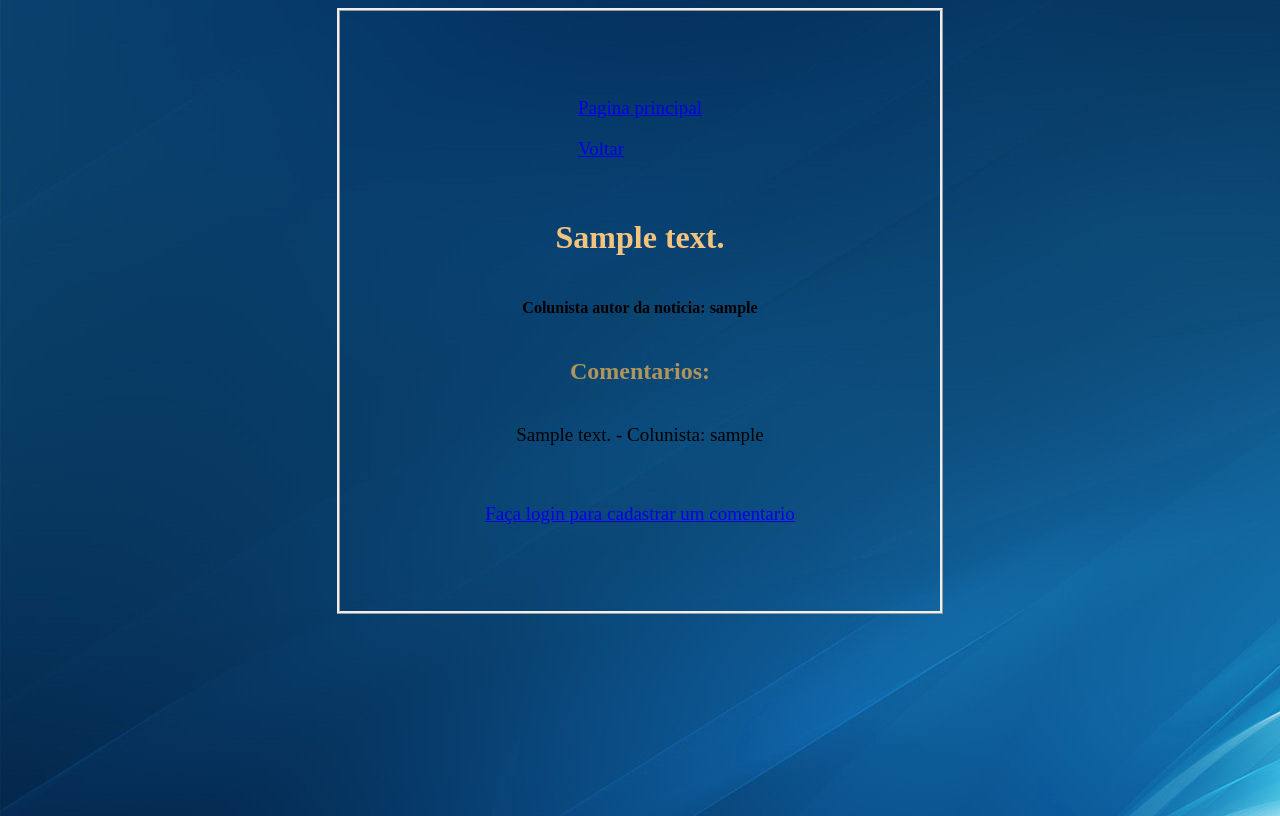
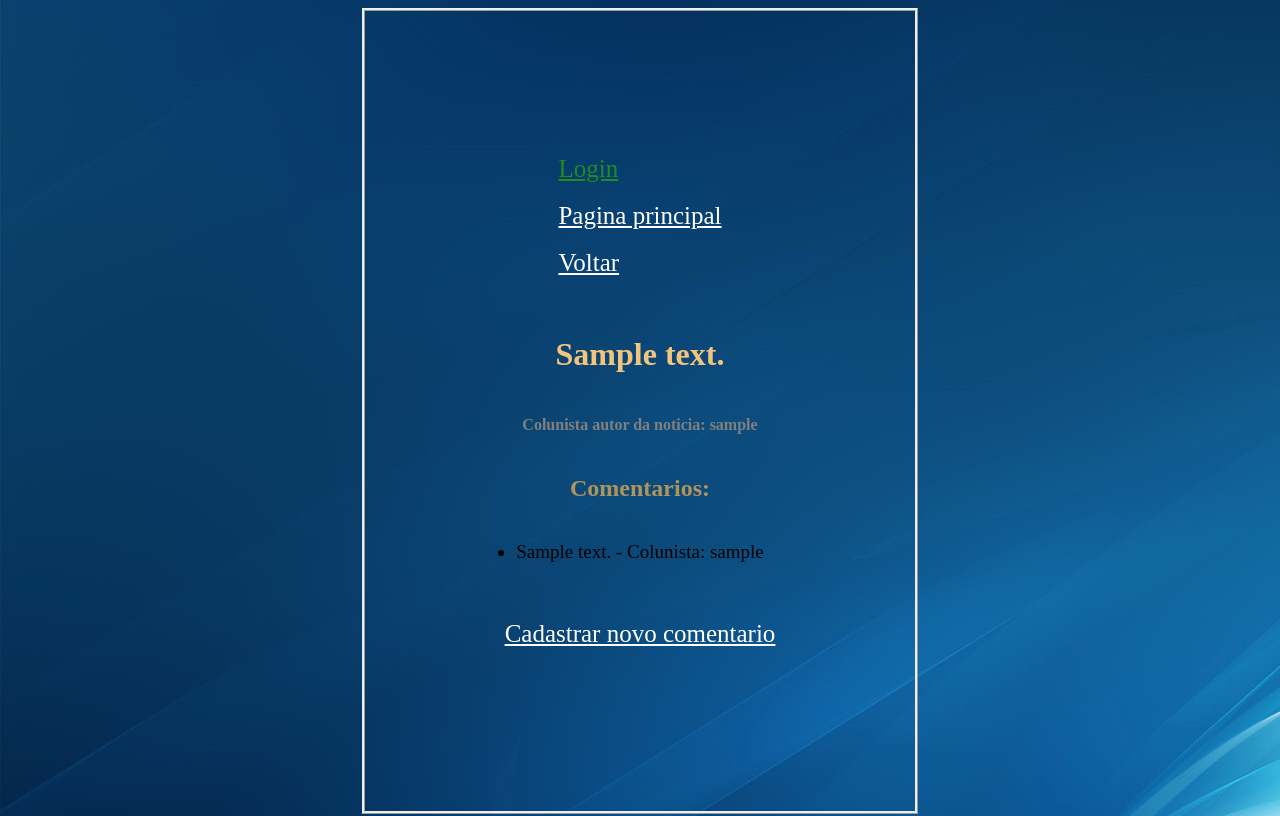
Before and after one commit to Fingoon/dsweb2022.1, a Django app: page /edicao/noticia/1/ in a window 1280 px wide. Run offline with Django 3.2, Linux system fonts and the light colour scheme; tables that the repository leaves empty hold one stand-in row (values such as "Sample post").

Commit message:
melhorias
redirect para a previous page após login forçado(next), mudança da organização de login e logout nos templates e melhorias visuais(xd)

```diff
--- a/mysite/plataforma/static/plataforma/css/style.css
+++ b/mysite/plataforma/static/plataforma/css/style.css
@@ -8,11 +8,12 @@ li a{
 }
 
 h1{
+
     color: rgb(243, 196, 126);
 
 }
-h5{
-    color: rgb(149, 243, 120);
+h4{
+    color: rgb(128, 128, 128);
 }
 h2{
     color: rgb(175, 149, 92);
@@ -21,8 +22,8 @@ h2{
     border-style: ridge;
     height: 200vh;
     text-align:center;
-    max-width: 600px;
-    max-height: 600px;
+    max-width: 550px;
+    max-height: 800px;
     margin: 0 auto;
     display: flex;
     align-items: center;
@@ -34,15 +35,29 @@ h2{
 ul{
     font-size: 19px;
     text-align: left;
-    list-style-type: none;
     padding-inline-start: 0px;
 }
 
 li{
-    text-align: left;
+    text-align: center;
 }
 
 .links{
     color: brown;
     display: inline-block;
 }
+.login{
+    color: rgb(34, 139, 34);
+    font-size: 25px;
+    text-align: left;
+}
+.logout{
+    color: rgb(171, 0, 6);
+    font-size: 25px;
+    text-align: left;
+}
+.admin{
+    color: rgb(255, 255, 255);
+    font-size: 25px;
+    text-align: left;
+}
--- a/mysite/plataforma/templates/plataforma/cadastrarcomentario.html
+++ b/mysite/plataforma/templates/plataforma/cadastrarcomentario.html
@@ -11,7 +11,9 @@
             <label for="texto">Comentario:</label>
             <input type="texto" name="texto" id="texto" placeholder="Digite seu comentario"  required>
             <input type="submit" value="Comentar">
-            <input type="hidden" name="next" value="{{ next }}">
+            {% if request.GET.next %}
+                <input type="hidden" name="next" value="{{ request.GET.next }}">
+            {% endif%}
         </form>
         </div>
     </main>
--- a/mysite/plataforma/templates/plataforma/cadastraredicao.html
+++ b/mysite/plataforma/templates/plataforma/cadastraredicao.html
@@ -11,7 +11,9 @@
             <label for="texto">Texto</label>
             <input type="texto" name="texto" id="texto" placeholder="Digite o texto da edição"  required>
             <input type="submit" value="Cadastrar edição">
-            <input type="hidden" name="next" value="{{ next }}">
+            {% if request.GET.next %}
+                <input type="hidden" name="next" value="{{ request.GET.next }}">
+            {% endif%}
         </form>
         </div>
     </main>
--- a/mysite/plataforma/templates/plataforma/cadastrarnoticia.html
+++ b/mysite/plataforma/templates/plataforma/cadastrarnoticia.html
@@ -11,7 +11,9 @@
             <label for="texto">Texto da noticia</label>
             <input type="texto" name="texto" id="texto" placeholder="Digite o texto da noticia"  required>
             <input type="submit" value="Cadastrar noticia">
-            <input type="hidden" name="next" value="{{ next }}">
+            {% if request.GET.next %}
+                <input type="hidden" name="next" value="{{ request.GET.next }}">
+            {% endif%}
         </form>
     </div>
     </main>
--- a/mysite/plataforma/templates/plataforma/detailnoticia.html
+++ b/mysite/plataforma/templates/plataforma/detailnoticia.html
@@ -10,12 +10,14 @@
 </head>
 <body>
     <div class="center">
+        <ul>
             {% if request.user.colunista %}
-            <p><a class="logout" href="{% url 'plataforma:logout' %}">Logout</a></p>
+                <a class="logout" href="{% url 'plataforma:logout' %}">Logout</a>
+            {% else %}
+                <a class="login" href="{% url 'plataforma:login'%}">Login</a>
             {% endif %}
-        <ul>
             <p><a class="admin" href= "{% url 'plataforma:homejornal' %}">Pagina principal</a></p>
-        <p><a class="admin" href= {% url 'plataforma:detailedicao' noticia.edicao.id %}>Voltar</a></p>
+            <p><a class="admin" href= "{% url 'plataforma:detailedicao' noticia.edicao.id %}">Voltar</a></p>
         </ul>
         <h1>{{ noticia.texto }}</h1>
         <h4>Colunista autor da noticia: {{ noticia.colunista.user.username }}</h4>
@@ -23,17 +25,17 @@
             <p><strong>{{ error_message }}</strong></p>
         {% endif %}
         <h2>Comentarios:</h2>
+        {% if noticia.comentario_set.all%}
             <ul>
             {% for comentario in noticia.comentario_set.all %}
                 <li>{{ comentario.texto }} - Colunista: {{comentario.colunista.user.username}} </li>
             {% endfor %}
             </ul>
+        {% else %}
+            <h4>Nenhum comentario cadastrado para a noticia: {{noticia.texto}}</h4>
+        {% endif %}
         <ul>
-        {% if request.user.colunista %}
             <p><a class="admin" href="{% url 'plataforma:cadastrocomentario' noticia.id %}">Cadastrar novo comentario</a></p>
-        {% else %}
-            <p><a class="login" href="{% url 'plataforma:login'%}">Faça login para cadastrar um comentario</a></p>
-        {% endif %}
         </ul>
     </div>
 </body>
--- a/mysite/plataforma/templates/plataforma/homejornal.html
+++ b/mysite/plataforma/templates/plataforma/homejornal.html
@@ -13,11 +13,11 @@
     <div class="center">
         <ul>
         {% if request.user.colunista %}
-            <p><a class="logout" href="{% url 'plataforma:logout' %}">Logout</a></p>
-            <p><a class="admin" href="{% url 'plataforma:cadastroedicao' %}">Cadastrar nova edição</a></p>
+            <a class="logout" href="{% url 'plataforma:logout' %}">Logout</a>
         {% else %}
             <a class="login" href="{% url 'plataforma:login' %}">Login</a>
         {% endif %}
+        <p><a class="admin" href="{% url 'plataforma:cadastroedicao' %}">Cadastrar nova edição</a></p>
         </ul>
         <h1>EDIÇÕES:</h1>
         {% if edicao_list %}
@@ -33,7 +33,7 @@
             {% endfor %}
             </ul>
         {% else %}
-            <p>Nenhuma edicao disponível</p>
+            <h4>Nenhuma edição disponível!</h4>
         {% endif %}
         <ul>
         <a class="admin" href="admin/">Admin</a>
--- a/mysite/plataforma/views.py
+++ b/mysite/plataforma/views.py
@@ -20,7 +20,10 @@ class Login(View):
         if user is not None:
             login(request, user)
             if hasattr(request.user, 'colunista'):
-                return HttpResponseRedirect(reverse('plataforma:homejornal'))
+                if 'next' in request.POST:
+                    return redirect(request.POST.get('next'))
+                else:
+                    return HttpResponseRedirect(reverse('plataforma:homejornal'))
         else:
             erro = 'Email e senha inválidas!'
             return render(request, 'plataforma/login.html', {'erro': erro})
--- a/mysite/static/plataforma/css/style.css
+++ b/mysite/static/plataforma/css/style.css
@@ -39,7 +39,7 @@ ul{
 }
 
 li{
-    text-align: left;
+    text-align: center;
 }
 
 .links{
```
Also changed, not shown: mysite/plataforma/templates/plataforma/detailedicao.html (+11 -9 lines). Lines whose indentation alone changed are shown as unchanged.
